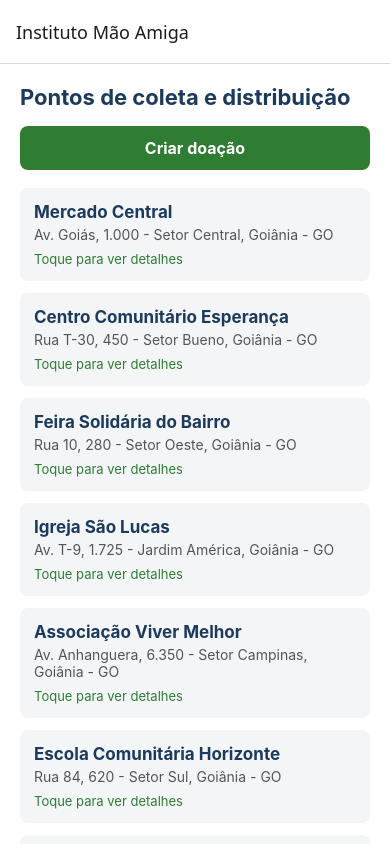
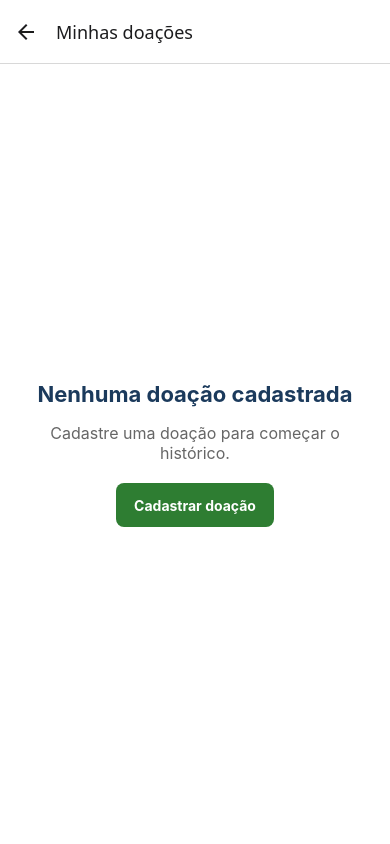
Before and after one commit to CharlieChaplim/instituto-mao-amiga, a React Native app: screen /Historico in a window 390 px wide. Built offline with nearby package versions, Linux system fonts and the light colour scheme.

Commit message:
refs #7 adiciona tela de histórico de doações

```diff
--- /dev/null
+++ b/src/components/DoacaoItem.tsx
@@ -0,0 +1,62 @@
+import { memo } from 'react';
+import { StyleSheet, Text, View } from 'react-native';
+
+import { Doacao } from '../types/Doacao';
+
+type Props = {
+  doacao: Doacao;
+};
+
+function DoacaoItemComponent({ doacao }: Props) {
+  return (
+    <View style={styles.card}>
+      <Text style={styles.tipo}>
+        {doacao.tipoItem}
+      </Text>
+
+      <Text style={styles.texto}>
+        Quantidade: {doacao.quantidade}
+      </Text>
+
+      <Text style={styles.texto}>
+        Destino: {doacao.pontoDestino}
+      </Text>
+
+      <Text style={styles.data}>
+        {new Date(doacao.criadoEm).toLocaleString('pt-BR')}
+      </Text>
+    </View>
+  );
+}
+
+export const DoacaoItem = memo(DoacaoItemComponent);
+
+const styles = StyleSheet.create({
+  card: {
+    marginBottom: 12,
+    padding: 16,
+    borderWidth: 1,
+    borderColor: '#DDDDDD',
+    borderRadius: 10,
+    backgroundColor: '#FFFFFF',
+  },
+
+  tipo: {
+    marginBottom: 8,
+    fontSize: 18,
+    fontWeight: 'bold',
+    color: '#1B3A5C',
+  },
+
+  texto: {
+    marginBottom: 4,
+    fontSize: 15,
+    color: '#333333',
+  },
+
+  data: {
+    marginTop: 8,
+    fontSize: 13,
+    color: '#777777',
+  },
+});
--- a/src/navigation/AppNavigator.tsx
+++ b/src/navigation/AppNavigator.tsx
@@ -4,6 +4,7 @@ import { TelaCadastroDoacao } from '../screens/TelaCadastroDoacao';
 import { TelaDetalhePonto } from '../screens/TelaDetalhePonto';
 import { TelaListaPontos } from '../screens/TelaListaPontos';
 import { RootStackParamList } from '../types/navigation';
+import { TelaHistoricoDoacoes } from '../screens/TelaHistoricoDoacoes';
 
 const Stack = createNativeStackNavigator<RootStackParamList>();
 
@@ -26,6 +27,11 @@ export function AppNavigator() {
           component={TelaCadastroDoacao}
           options={{ title: 'Cadastro de doação' }}
         />
+        <Stack.Screen
+          name="Historico"
+          component={TelaHistoricoDoacoes}
+          options={{ title: 'Minhas doações' }}
+        />
       </Stack.Navigator>
     </NavigationContainer>
   );
--- /dev/null
+++ b/src/screens/TelaHistoricoDoacoes.tsx
@@ -0,0 +1,146 @@
+import { useFocusEffect } from '@react-navigation/native';
+import { NativeStackScreenProps } from '@react-navigation/native-stack';
+import { useCallback, useState } from 'react';
+
+import {
+  Alert,
+  FlatList,
+  StyleSheet,
+  Text,
+  TouchableOpacity,
+  View,
+} from 'react-native';
+
+import { SafeAreaView } from 'react-native-safe-area-context';
+
+import { DoacaoItem } from '../components/DoacaoItem';
+import { listarDoacoes } from '../storage/doacoesStorage';
+import { Doacao } from '../types/Doacao';
+import { RootStackParamList } from '../types/navigation';
+
+type Props = NativeStackScreenProps<
+  RootStackParamList,
+  'Historico'
+>;
+
+export function TelaHistoricoDoacoes({
+  navigation,
+}: Props) {
+  const [doacoes, setDoacoes] = useState<Doacao[]>([]);
+
+  async function carregarDoacoes() {
+    try {
+      const dados = await listarDoacoes();
+      setDoacoes([...dados].reverse());
+    } catch {
+      Alert.alert(
+        'Erro',
+        'Não foi possível carregar as doações.'
+      );
+    }
+  }
+
+  useFocusEffect(
+    useCallback(() => {
+      carregarDoacoes();
+    }, [])
+  );
+
+  return (
+    <SafeAreaView
+      style={styles.safeArea}
+      edges={['bottom', 'left', 'right']}
+    >
+      <FlatList
+        data={doacoes}
+        keyExtractor={(item) => item.id}
+        renderItem={({ item }) => (
+          <DoacaoItem doacao={item} />
+        )}
+        contentContainerStyle={
+          doacoes.length === 0
+            ? styles.listaVazia
+            : styles.lista
+        }
+        ListHeaderComponent={
+          doacoes.length > 0 ? (
+            <Text style={styles.titulo}>
+              Minhas doações
+            </Text>
+          ) : null
+        }
+        ListEmptyComponent={
+          <View style={styles.vazio}>
+            <Text style={styles.titulo}>
+              Nenhuma doação cadastrada
+            </Text>
+
+            <Text style={styles.mensagem}>
+              Cadastre uma doação para começar o histórico.
+            </Text>
+
+            <TouchableOpacity
+              style={styles.botao}
+              onPress={() => navigation.navigate('Cadastro')}
+            >
+              <Text style={styles.textoBotao}>
+                Cadastrar doação
+              </Text>
+            </TouchableOpacity>
+          </View>
+        }
+      />
+    </SafeAreaView>
+  );
+}
+
+const styles = StyleSheet.create({
+  safeArea: {
+    flex: 1,
+    backgroundColor: '#FFFFFF',
+  },
+
+  lista: {
+    padding: 20,
+    paddingBottom: 40,
+  },
+
+  listaVazia: {
+    flexGrow: 1,
+    padding: 20,
+  },
+
+  titulo: {
+    marginBottom: 16,
+    fontSize: 22,
+    fontWeight: 'bold',
+    color: '#1B3A5C',
+  },
+
+  vazio: {
+    flex: 1,
+    justifyContent: 'center',
+    alignItems: 'center',
+  },
+
+  mensagem: {
+    marginBottom: 20,
+    fontSize: 16,
+    color: '#666666',
+    textAlign: 'center',
+  },
+
+  botao: {
+    minHeight: 44,
+    paddingHorizontal: 18,
+    paddingVertical: 10,
+    borderRadius: 8,
+    backgroundColor: '#2E7D32',
+    justifyContent: 'center',
+  },
+
+  textoBotao: {
+    fontWeight: 'bold',
+    color: '#FFFFFF',
+  },
+});
--- a/src/screens/TelaListaPontos.tsx
+++ b/src/screens/TelaListaPontos.tsx
@@ -1,6 +1,14 @@
 import { NativeStackScreenProps } from '@react-navigation/native-stack';
-import { FlatList, StyleSheet, Text, TouchableOpacity, View } from 'react-native';
+import {
+  FlatList,
+  StyleSheet,
+  Text,
+  TouchableOpacity,
+  View,
+} from 'react-native';
+
 import { SafeAreaView } from 'react-native-safe-area-context';
+
 import { PontoItem } from '../components/PontoItem';
 import { pontosMock } from '../data/pontos';
 import { RootStackParamList } from '../types/navigation';
@@ -9,7 +17,10 @@ type Props = NativeStackScreenProps<RootStackParamList, 'Lista'>;
 
 export function TelaListaPontos({ navigation }: Props) {
   return (
-    <SafeAreaView style={styles.safeArea} edges={['bottom', 'left', 'right']}>
+    <SafeAreaView
+      style={styles.safeArea}
+      edges={['bottom', 'left', 'right']}
+    >
       <View style={styles.container}>
         <FlatList
           data={pontosMock}
@@ -17,17 +28,35 @@ export function TelaListaPontos({ navigation }: Props) {
           renderItem={({ item }) => (
             <PontoItem
               ponto={item}
-              onPress={() => navigation.navigate('Detalhe', { pontoId: item.id })}
+              onPress={() =>
+                navigation.navigate('Detalhe', {
+                  pontoId: item.id,
+                })
+              }
             />
           )}
           ListHeaderComponent={
             <View>
-              <Text style={styles.titulo}>Pontos de coleta e distribuição</Text>
+              <Text style={styles.titulo}>
+                Pontos de coleta e distribuição
+              </Text>
+
               <TouchableOpacity
                 style={styles.botao}
                 onPress={() => navigation.navigate('Cadastro')}
               >
-                <Text style={styles.textoBotao}>Criar doação</Text>
+                <Text style={styles.textoBotao}>
+                  Criar doação
+                </Text>
+              </TouchableOpacity>
+
+              <TouchableOpacity
+                style={styles.botaoHistorico}
+                onPress={() => navigation.navigate('Historico')}
+              >
+                <Text style={styles.textoBotaoHistorico}>
+                  Minhas doações
+                </Text>
               </TouchableOpacity>
             </View>
           }
@@ -43,21 +72,25 @@ const styles = StyleSheet.create({
     flex: 1,
     backgroundColor: '#FFFFFF',
   },
+
   container: {
     flex: 1,
     backgroundColor: '#FFFFFF',
   },
+
   lista: {
     paddingHorizontal: 20,
     paddingTop: 20,
     paddingBottom: 32,
   },
+
   titulo: {
     marginBottom: 16,
     fontSize: 22,
     fontWeight: 'bold',
     color: '#1B3A5C',
   },
+
   botao: {
     width: '100%',
     minHeight: 44,
@@ -69,9 +102,30 @@ const styles = StyleSheet.create({
     justifyContent: 'center',
     alignItems: 'center',
   },
+
   textoBotao: {
     fontSize: 16,
     fontWeight: 'bold',
     color: '#FFFFFF',
   },
+
+  botaoHistorico: {
+    width: '100%',
+    minHeight: 44,
+    marginBottom: 18,
+    paddingHorizontal: 16,
+    paddingVertical: 10,
+    borderWidth: 1,
+    borderColor: '#1B3A5C',
+    borderRadius: 8,
+    backgroundColor: '#FFFFFF',
+    justifyContent: 'center',
+    alignItems: 'center',
+  },
+
+  textoBotaoHistorico: {
+    fontSize: 16,
+    fontWeight: 'bold',
+    color: '#1B3A5C',
+  },
 });
--- a/src/types/navigation.ts
+++ b/src/types/navigation.ts
@@ -2,4 +2,5 @@ export type RootStackParamList = {
   Lista: undefined;
   Detalhe: { pontoId: string };
   Cadastro: undefined;
+  Historico: undefined;
 };
```
